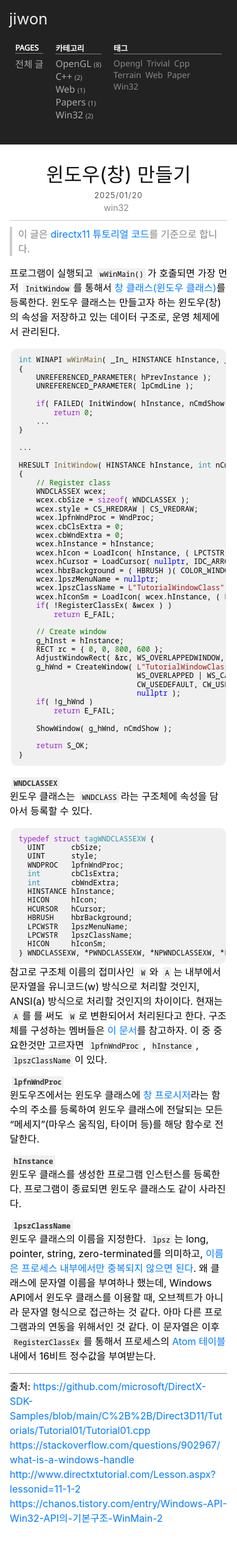
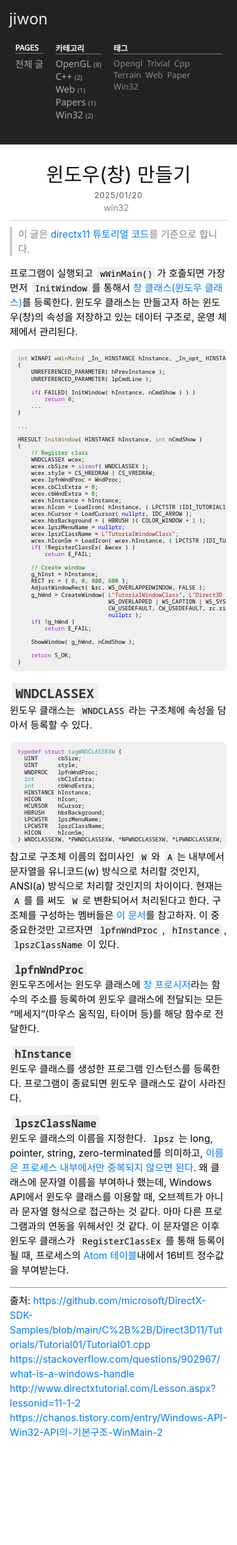
Before and after one commit to jiwon1304/jiwon1304.github.io, a Jekyll site: the page built from _posts/2025-01-20-window-만들기.markdown, in a window 390 px wide. Shown: the whole page at 61% size. Built offline with Jekyll 4.4.1, drawn with Linux system fonts in a browser that asks for light colours; some web fonts are replaced; after the commit the page ends 2393 px from its top, so only the background shows below that.

Commit message:
meda-highlight

```diff
--- a/_posts/2025-01-20-window-만들기.markdown
+++ b/_posts/2025-01-20-window-만들기.markdown
@@ -86,7 +86,7 @@ typedef struct tagWNDCLASSEXW {
 윈도우 클래스를 생성한 프로그램 인스턴스를 등록한다. 프로그램이 종료되면 윈도우 클래스도 같이 사라진다.
 
 ## `lpszClassName`
-윈도우 클래스의 이름을 지정한다. `lpsz`는 long, pointer, string, zero-terminated를 의미하고, [이름은 프로세스 내부에서만 중복되지 않으면 된다](https://learn.microsoft.com/en-us/windows/win32/winmsg/about-window-classes#class-name). 왜 클래스에 문자열 이름을 부여하나 했는데, Windows API에서 윈도우 클래스를 이용할 때, 오브젝트가 아니라 문자열 형식으로 접근하는 것 같다. 아마 다른 프로그램과의 연동을 위해서인 것 같다. 이 문자열은 이후 `RegisterClassEx`를 통해서 프로세스의 [Atom 테이블](https://learn.microsoft.com/ko-kr/windows/win32/dataxchg/about-atom-tables)내에서 16비트 정수값을 부여받는다.
+윈도우 클래스의 이름을 지정한다. `lpsz`는 long, pointer, string, zero-terminated를 의미하고, [이름은 프로세스 내부에서만 중복되지 않으면 된다](https://learn.microsoft.com/en-us/windows/win32/winmsg/about-window-classes#class-name). 왜 클래스에 문자열 이름을 부여하나 했는데, Windows API에서 윈도우 클래스를 이용할 때, 오브젝트가 아니라 문자열 형식으로 접근하는 것 같다. 아마 다른 프로그램과의 연동을 위해서인 것 같다. 이 문자열은 이후 윈도우 클래스가 `RegisterClassEx`를 통해 등록이 될 때, 프로세스의 [Atom 테이블](https://learn.microsoft.com/ko-kr/windows/win32/dataxchg/about-atom-tables)내에서 16비트 정수값을 부여받는다.
 
 ---
 
--- a/public/css/style.css
+++ b/public/css/style.css
@@ -400,8 +400,12 @@ footer {
 	}
 
 	code {
-		/* font-size: 90%; */
-		font-size: 12px;
+		font-size: 90%;
+		/* font-size: 12px; */
+	}
+
+	.highlight {
+		font-size : 0.8em;
 	}
 
 	header.post-header {
```
